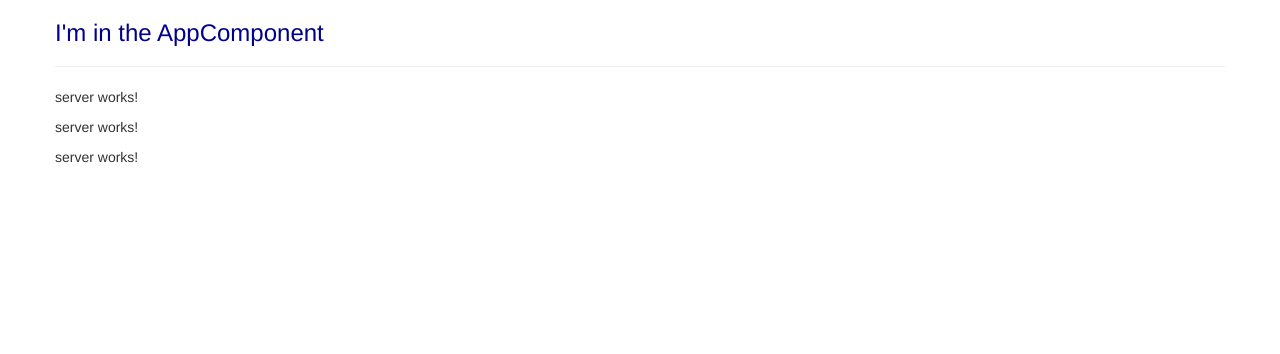
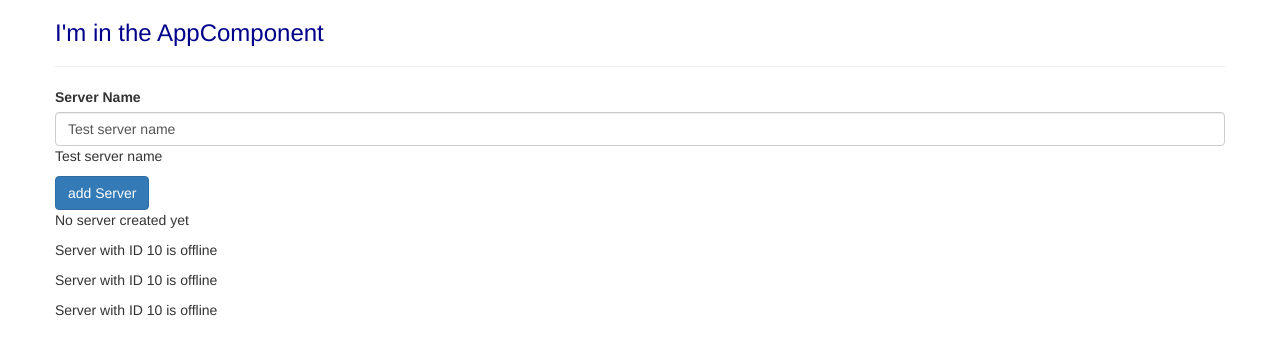
Before and after one commit to NickolayK/a8bootstrapTutorial, an Angular app: page / in a window 1280 px wide. Shown: the top 354 px of the page. Built offline with nearby package versions, Linux system fonts and the light colour scheme.

Commit message:
'practicing databinding'

```diff
--- a/src/app/app.module.ts
+++ b/src/app/app.module.ts
@@ -5,6 +5,7 @@
 import { AppComponent } from './app.component';
 import { ServerComponent } from './server/server.component';
 import { ServersComponent } from './servers/servers.component';
+import {FormsModule} from '@angular/forms'
 
 
 @NgModule({
@@ -15,7 +16,8 @@
   ],
   imports: [
     BrowserModule,
-    AppRoutingModule
+    AppRoutingModule,
+    FormsModule
   ],
   providers: [],
   bootstrap: [AppComponent]
--- a/src/app/server/server.component.html
+++ b/src/app/server/server.component.html
@@ -1,3 +1,3 @@
 <p>
-  server works!
+Server with ID {{serverId}}  is {{getServerStatus()}}
 </p>
--- a/src/app/server/server.component.ts
+++ b/src/app/server/server.component.ts
@@ -7,9 +7,14 @@
 })
 export class ServerComponent implements OnInit {
 
+  serverId :number = 10;
+  serverStatus :string = 'offline'
   constructor() { }
 
   ngOnInit() {
   }
 
+  getServerStatus(){
+    return this.serverStatus
+  }
 }
--- a/src/app/servers/servers.component.html
+++ b/src/app/servers/servers.component.html
@@ -1,3 +1,10 @@
+<label>Server Name</label>
+<!-- <input type="text" class="form-control" (input)="onUpdateServeName($event)"> -->
+<input type="text" class="form-control" [(ngModel)]="serverName">
+<p>{{serverName}}</p>
+
+<button class="btn btn-primary" [disabled]="!allowBewServer" (click)="onCreateServer()">add Server</button>
+<p>{{serverCreationStatus}}</p>
 <app-server></app-server>
 <app-server></app-server>
 <app-server></app-server>
--- a/src/app/servers/servers.component.ts
+++ b/src/app/servers/servers.component.ts
@@ -9,9 +9,24 @@
 })
 export class ServersComponent implements OnInit {
 
-  constructor() { }
+  allowBewServer : boolean = false;
+  serverCreationStatus :string = 'No server created yet';
+  serverName :string = 'Test server name ';
+  constructor() {
+
+    setTimeout(()=>{
+      this.allowBewServer = true;
+    },2000)
+   }
 
   ngOnInit() {
   }
 
+  onCreateServer(){
+    this.serverCreationStatus = `server was created , Name is : ${ this.serverName}`;
+  }
+
+  onUpdateServeName(event : any){
+    this.serverName = (<HTMLInputElement>event.target).value
+  }
 }
```
